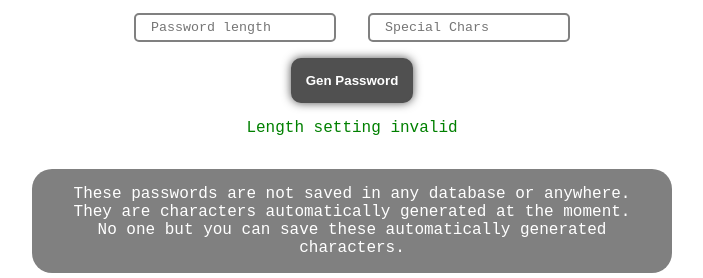
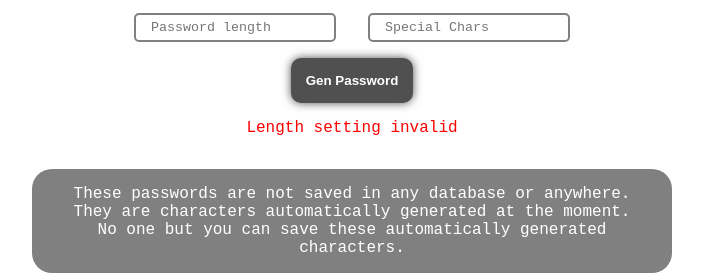
Before and after one commit to Klaandee/Generate-Password, a plain HTML site: page index.html in a window 1280 px wide. Both pictures are taken after a click on the button "Gen Password". Shown: the part 107-385 px from the top of the page, without its empty margins (288-991 px from the left). Drawn offline with Linux system fonts and the light colour scheme.

Commit message:
Message error changed

```diff
--- a/index.html
+++ b/index.html
@@ -23,6 +23,7 @@
       <button id="copyPasswordBtn" class="button" style="display: none;">Copy Password</button>
     </div>
     <div id="password"></div>
+    <div id="error"></div>
     <div class="alert-cont">
       <div class="alert">
         <p>These passwords are not saved in any database or
--- a/main.js
+++ b/main.js
@@ -33,9 +33,12 @@ function generatePassword() {
 function showPassword() {
   const generatedPassword = generatePassword();
   const passwordElement = document.getElementById("password");
+  const errorElement = document.getElementById("error");
   if (generatedPassword === undefined) {
-    passwordElement.textContent = "Length setting invalid";
+    errorElement.textContent = "Length setting invalid";
+    return;
   } else {
+    errorElement.textContent = "";
     passwordElement.textContent = "Your new password: " + generatedPassword;
     document.getElementById("copyPasswordBtn").style.display = "inline";
   }
--- a/style.css
+++ b/style.css
@@ -100,10 +100,14 @@ body {
   color: #000;
 }
 
-#password {
+#password, #error {
   text-align: center;
   margin-top: 1rem;
   color: #008000;
+}
+
+#error {
+  color: #ff0000;
 }
 
 .alert-cont {
```
